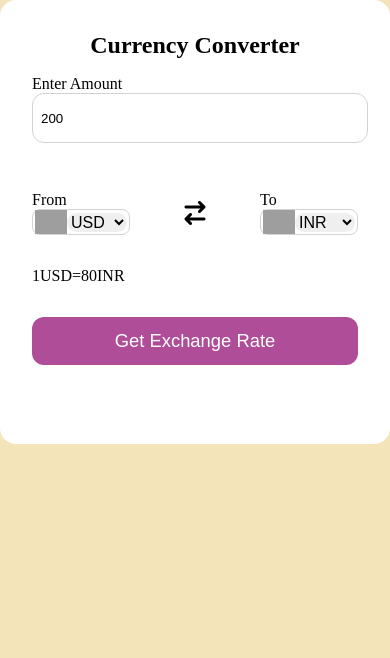
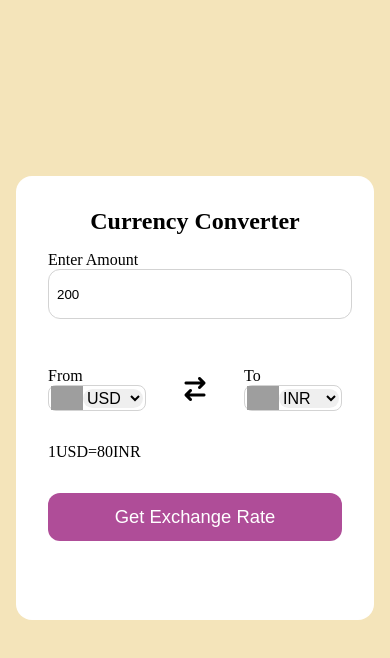
Before and after one commit to AbdulMaaz909/Stone_Paper_Scissor, a plain HTML site: page API_Project/index.html in a window 390 px wide. Drawn offline with Linux system fonts and the light colour scheme; grey boxes are pictures that could not be loaded.

Commit message:
make responsive Api Project properly

```diff
--- a/API_Project/style.css
+++ b/API_Project/style.css
@@ -9,6 +9,7 @@ body{
     text-align: center;
     min-height: 100vh;
     background: #f4e4ba;
+    margin-top: 5rem;
 
 }
 .container{
@@ -85,3 +86,17 @@ form p{
     text-align: left;
     margin-top: 1rem;
 }
+
+
+@media   screen and (max-width:500px) {
+    *{
+        margin: 0;
+        padding: 0;
+    }
+    body{
+        text-align: center;
+        justify-content: center;
+        padding: 1rem;
+        margin-top: 10rem;
+    }
+}
--- a/TIC_TAC_TOE/style.css
+++ b/TIC_TAC_TOE/style.css
@@ -86,20 +86,42 @@ body{
 
 
 
-@media screen and (max-width: 850px) {
+@media screen and (max-width: 500px) {
+    *{
+        margin: 0;
+        padding: 0;
+    }
+
     body {
       background-color: #548687;
+      text-align: center;
       /* text-align: center; */
     }
     .container{
+        /* height: 80%; */
+        /* width: 90%; */
         display: flex;
+        flex-wrap: wrap;
+        justify-content: center;
         text-align: center;
-        /* flex-wrap: wrap; */
-        margin-right: 20rem;
+        /* margin-right: 5rem; */
     }
+
     .game{
-        /* margin-right: 20rem; */
+        display: flex;
+        /* margin-right: 5rem; */
     }
+    h1{
+        text-align: center;
+    }
+
+    .box{
+        display: flex;
+        justify-content: center;
+        align-items: center;
+        margin-right: 5rem;
+    }
+
 
   }
 
```
